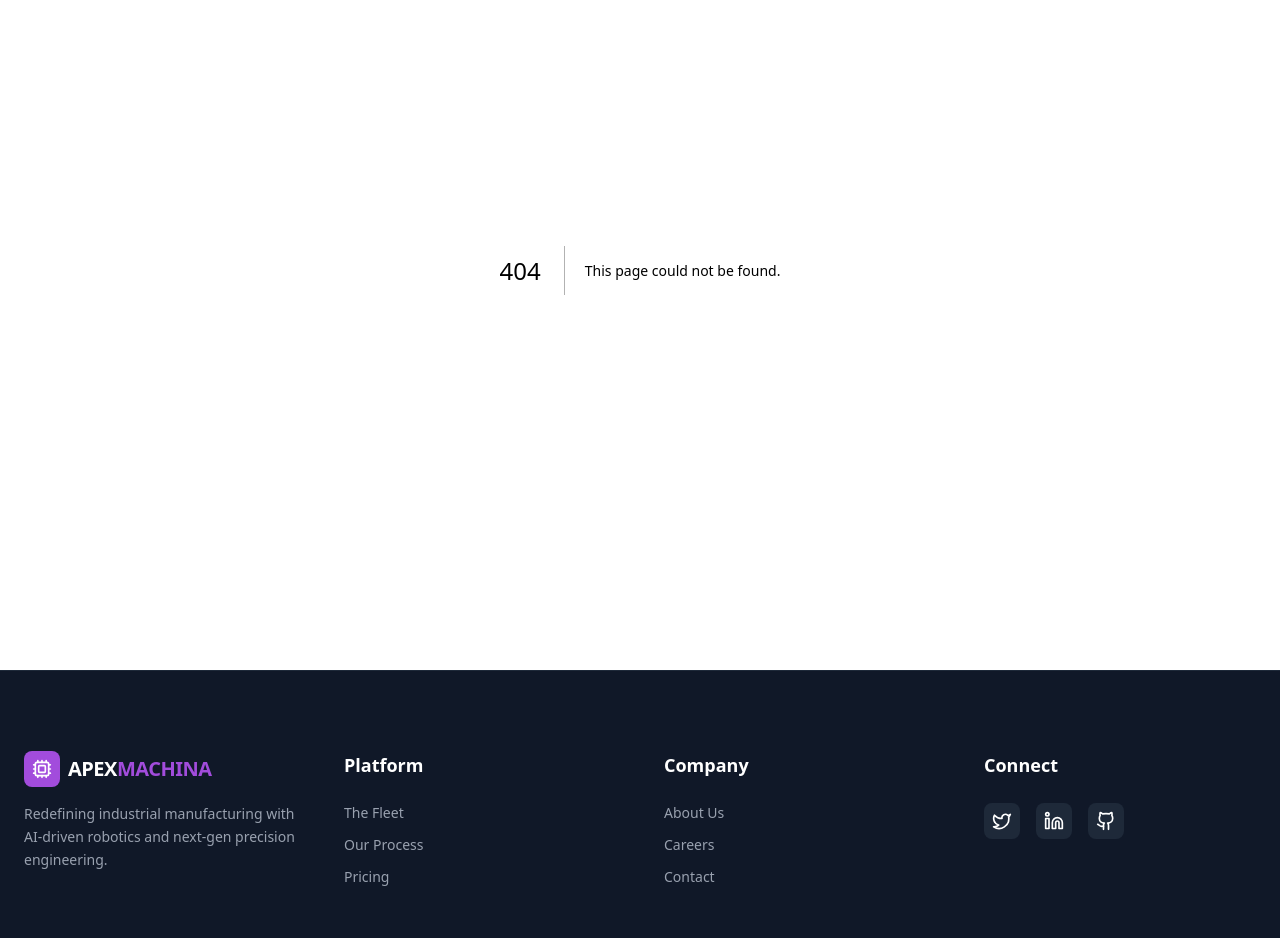
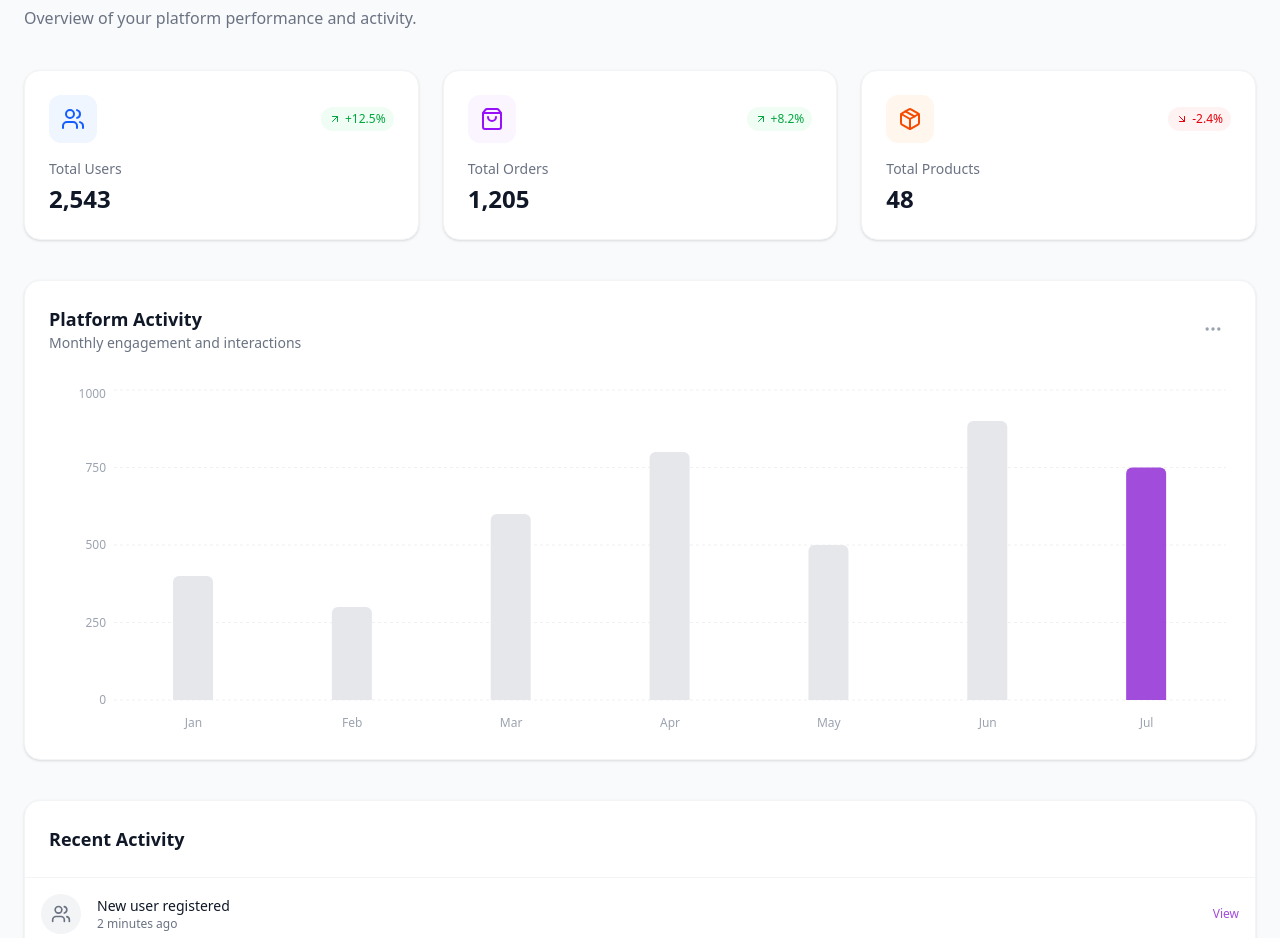
Before and after one commit to abu-tahir-0/test-llm-2, a Next.js app: page /admin/dashboard in a window 1280 px wide. Before the commit this address had no page. Shown: the part 194-1132 px from the top of the page. Built offline with nearby package versions, Linux system fonts and the light colour scheme.

Commit message:
AI Agent: the amdin page is not wokring properly make a dash

```diff
--- /dev/null
+++ b/src/app/admin/dashboard/page.tsx
@@ -0,0 +1,180 @@
+'use client';
+
+import React from 'react';
+import {
+  LayoutDashboard,
+  Users,
+  ShoppingBag,
+  Package,
+  TrendingUp,
+  ArrowUpRight,
+  ArrowDownRight,
+  MoreHorizontal
+} from 'lucide-react';
+import { clsx } from 'clsx';
+import {
+  BarChart,
+  Bar,
+  XAxis,
+  YAxis,
+  CartesianGrid,
+  Tooltip,
+  ResponsiveContainer,
+  Cell
+} from 'recharts';
+
+const data = [
+  { name: 'Jan', activity: 400 },
+  { name: 'Feb', activity: 300 },
+  { name: 'Mar', activity: 600 },
+  { name: 'Apr', activity: 800 },
+  { name: 'May', activity: 500 },
+  { name: 'Jun', activity: 900 },
+  { name: 'Jul', activity: 750 },
+];
+
+const stats = [
+  {
+    label: 'Total Users',
+    value: '2,543',
+    change: '+12.5%',
+    trend: 'up',
+    icon: Users,
+    color: 'text-blue-600',
+    bg: 'bg-blue-50'
+  },
+  {
+    label: 'Total Orders',
+    value: '1,205',
+    change: '+8.2%',
+    trend: 'up',
+    icon: ShoppingBag,
+    color: 'text-purple-600',
+    bg: 'bg-purple-50'
+  },
+  {
+    label: 'Total Products',
+    value: '48',
+    change: '-2.4%',
+    trend: 'down',
+    icon: Package,
+    color: 'text-orange-600',
+    bg: 'bg-orange-50'
+  },
+];
+
+export default function AdminDashboard() {
+  return (
+    <div className="min-h-screen bg-gray-50 pt-24 pb-12">
+      <div className="container mx-auto px-6">
+        {/* Header */}
+        <div className="mb-10">
+          <h1 className="text-3xl font-bold text-gray-900 flex items-center gap-3">
+            <LayoutDashboard className="w-8 h-8 text-[#A24CDC]" />
+            Admin Dashboard
+          </h1>
+          <p className="text-gray-500 mt-1">Overview of your platform performance and activity.</p>
+        </div>
+
+        {/* Stats Grid */}
+        <div className="grid grid-cols-1 md:grid-cols-3 gap-6 mb-10">
+          {stats.map((stat, i) => (
+            <div key={i} className="bg-white p-6 rounded-2xl border border-gray-100 shadow-sm">
+              <div className="flex items-center justify-between mb-4">
+                <div className={clsx('p-3 rounded-xl', stat.bg)}>
+                  <stat.icon className={clsx('w-6 h-6', stat.color)} />
+                </div>
+                <div className={clsx(
+                  'flex items-center gap-1 text-xs font-medium px-2 py-1 rounded-full',
+                  stat.trend === 'up' ? 'text-green-600 bg-green-50' : 'text-red-600 bg-red-50'
+                )}>
+                  {stat.trend === 'up' ? <ArrowUpRight className="w-3 h-3" /> : <ArrowDownRight className="w-3 h-3" />}
+                  {stat.change}
+                </div>
+              </div>
+              <h3 className="text-gray-500 text-sm font-medium">{stat.label}</h3>
+              <p className="text-2xl font-bold text-gray-900 mt-1">{stat.value}</p>
+            </div>
+          ))}
+        </div>
+
+        {/* Activity Chart */}
+        <div className="bg-white p-6 rounded-2xl border border-gray-100 shadow-sm mb-10">
+          <div className="flex items-center justify-between mb-8">
+            <div>
+              <h2 className="text-lg font-bold text-gray-900">Platform Activity</h2>
+              <p className="text-sm text-gray-500">Monthly engagement and interactions</p>
+            </div>
+            <button className="p-2 hover:bg-gray-50 rounded-lg transition-colors">
+              <MoreHorizontal className="w-5 h-5 text-gray-400" />
+            </button>
+          </div>
+
+          <div className="h-[350px] w-full">
+            <ResponsiveContainer width="100%" height="100%">
+              <BarChart data={data}>
+                <CartesianGrid strokeDasharray="3 3" vertical={false} stroke="#f0f0f0" />
+                <XAxis
+                  dataKey="name"
+                  axisLine={false}
+                  tickLine={false}
+                  tick={{ fill: '#9ca3af', fontSize: 12 }}
+                  dy={10}
+                />
+                <YAxis
+                  axisLine={false}
+                  tickLine={false}
+                  tick={{ fill: '#9ca3af', fontSize: 12 }}
+                />
+                <Tooltip
+                  cursor={{ fill: '#f9fafb' }}
+                  contentStyle={{
+                    borderRadius: '12px',
+                    border: 'none',
+                    boxShadow: '0 10px 15px -3px rgb(0 0 0 / 0.1)'
+                  }}
+                />
+                <Bar
+                  dataKey="activity"
+                  radius={[6, 6, 0, 0]}
+                  barSize={40}
+                >
+                  {data.map((entry, index) => (
+                    <Cell
+                      key={`cell-${index}`}
+                      fill={index === data.length - 1 ? '#A24CDC' : '#e5e7eb'}
+                      className="hover:fill-[#A24CDC] transition-colors duration-300"
+                    />
+                  ))}
+                </Bar>
+              </BarChart>
+            </ResponsiveContainer>
+          </div>
+        </div>
+
+        {/* Recent Activity List (Optional but adds to the layout) */}
+        <div className="bg-white rounded-2xl border border-gray-100 shadow-sm overflow-hidden">
+          <div className="p-6 border-b border-gray-100">
+            <h2 className="text-lg font-bold text-gray-900">Recent Activity</h2>
+          </div>
+          <div className="divide-y divide-gray-100">
+            {[1, 2, 3, 4].map((item) => (
+              <div key={item} className="p-4 flex items-center justify-between hover:bg-gray-50 transition-colors">
+                <div className="flex items-center gap-4">
+                  <div className="w-10 h-10 rounded-full bg-gray-100 flex items-center justify-center">
+                    <Users className="w-5 h-5 text-gray-500" />
+                  </div>
+                  <div>
+                    <p className="text-sm font-medium text-gray-900">New user registered</p>
+                    <p className="text-xs text-gray-500">2 minutes ago</p>
+                  </div>
+                </div>
+                <span className="text-xs font-medium text-[#A24CDC]">View</span>
+              </div>
+            ))}
+          </div>
+        </div>
+      </div>
+    </div>
+  );
+}
```
